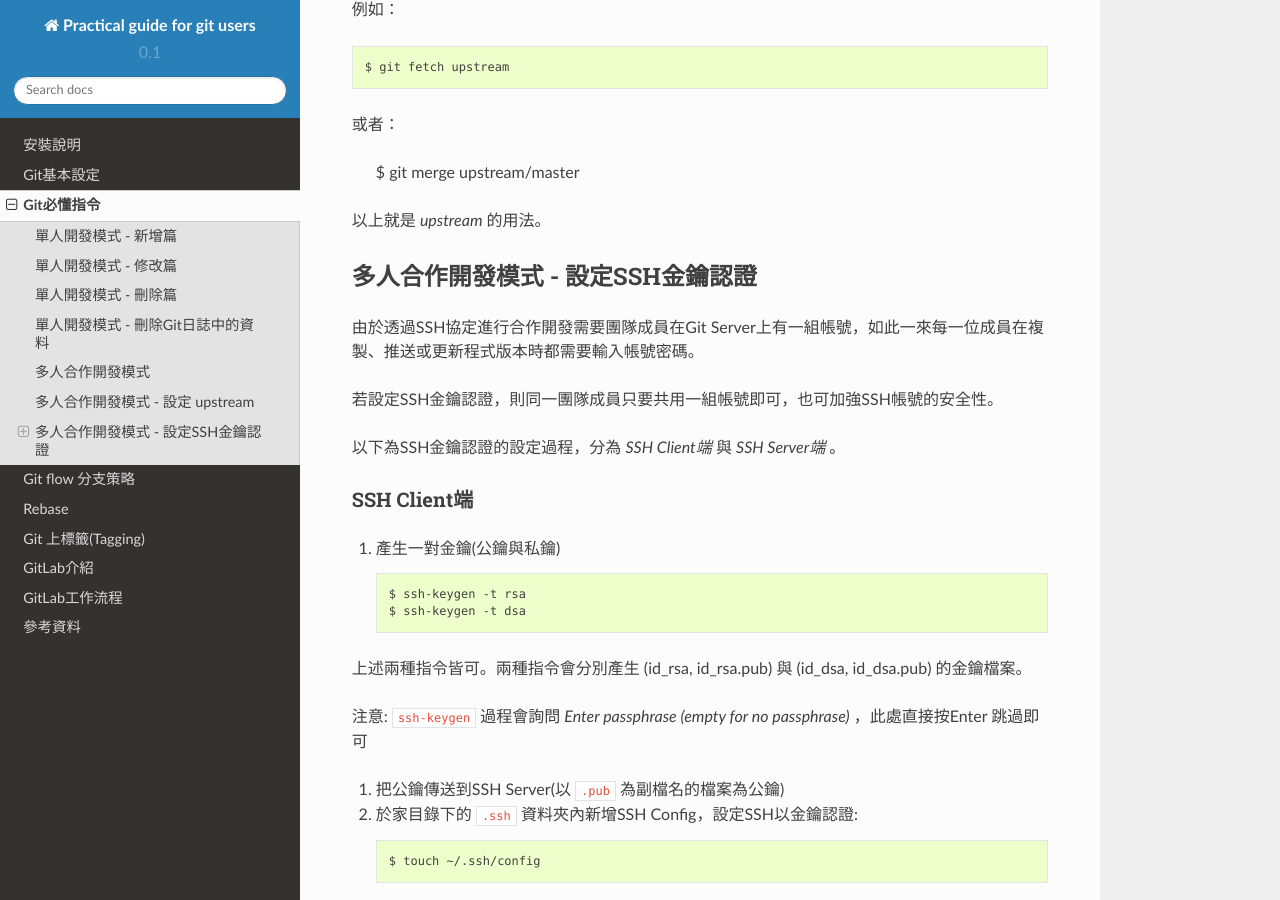
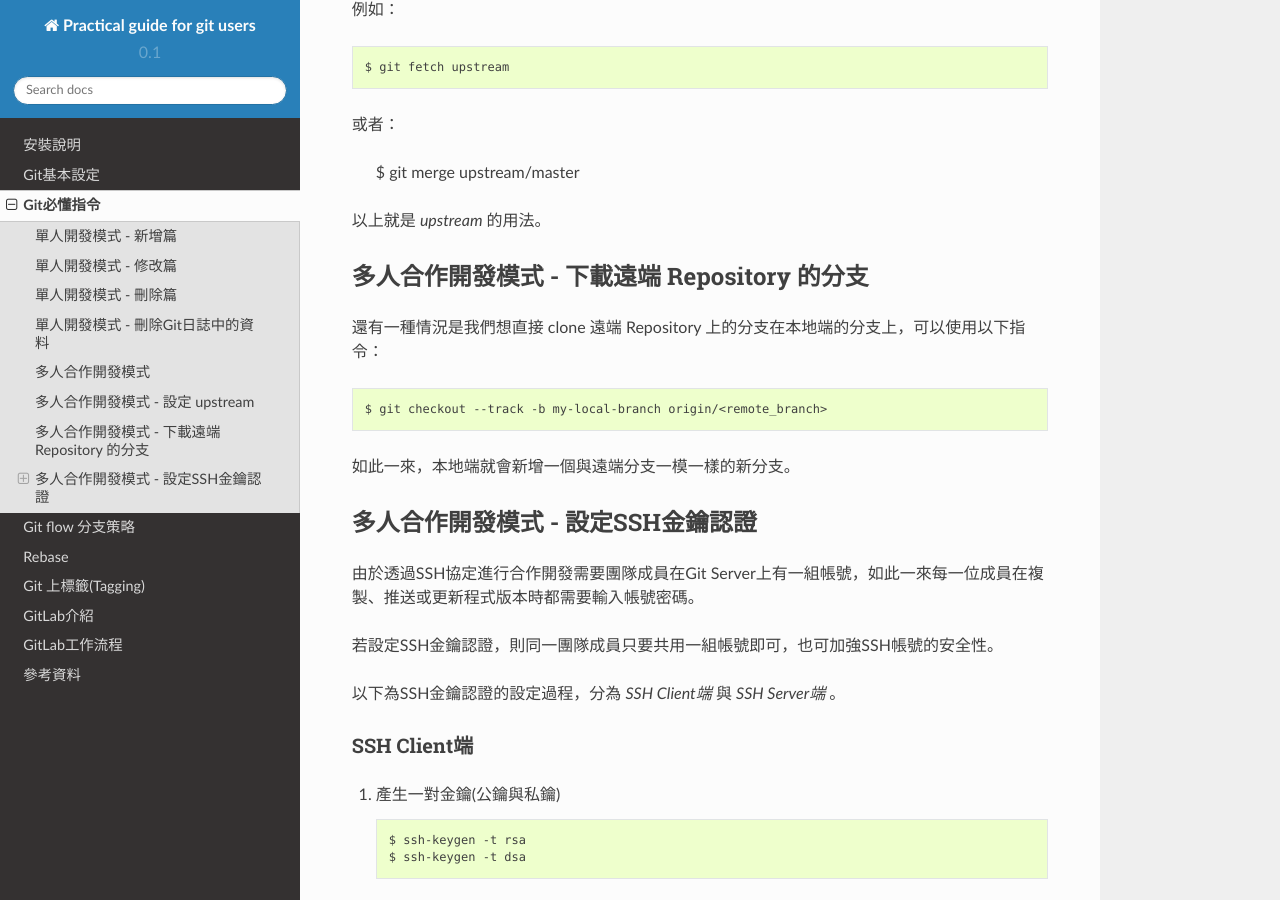
Before and after one commit to spitfire-sidra/git-tutorial, a Sphinx documentation site: the page built from source/commands.rst, in a window 1280 px wide and 900 px high, scrolled down 13463 px. Built offline with Sphinx 7.4.7 and the Read the Docs theme 2.0.0, drawn with Linux system fonts in a browser that asks for light colours.

Commit message:
add 'git checkout --track'

```diff
--- a/source/commands.rst
+++ b/source/commands.rst
@@ -499,6 +499,17 @@ Git目前支援SSH, HTTP兩種協定進行網路協作。以SSH協定複製Git S
 
 以上就是 `upstream` 的用法。
 
+==================================================
+多人合作開發模式 - 下載遠端 Repository 的分支
+==================================================
+
+還有一種情況是我們想直接 clone 遠端 Repository 上的分支在本地端的分支上，可以使用以下指令：
+
+::
+
+    $ git checkout --track -b my-local-branch origin/<remote_branch>
+
+如此一來，本地端就會新增一個與遠端分支一模一樣的新分支。
 
 ======================================
 多人合作開發模式 - 設定SSH金鑰認證
```
